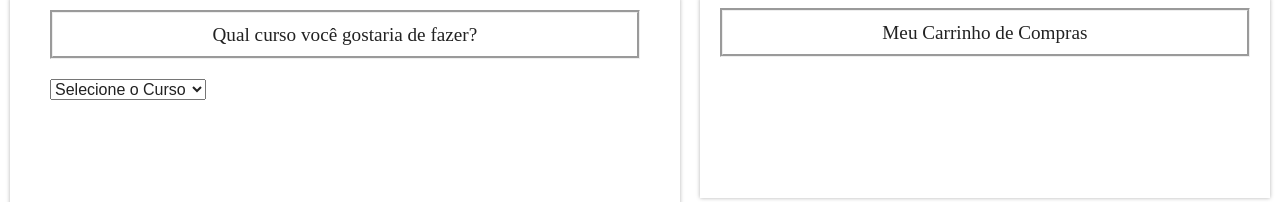
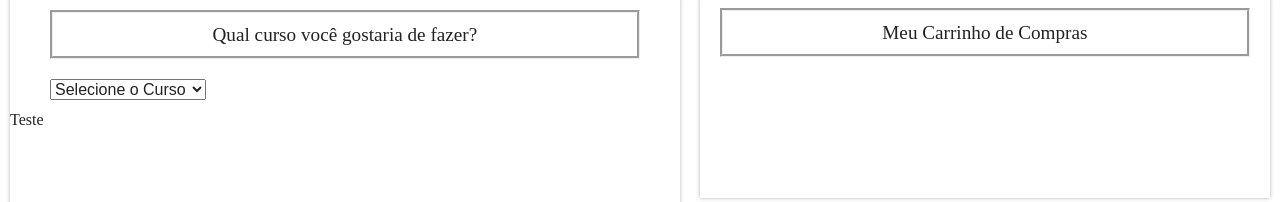
Before and after one commit to WalquiriaGodoy/react-web-page-lab, a React (Create React App) app: page / in a window 1280 px wide. Shown: the part 294-496 px from the top of the page. Built offline with nearby package versions, Linux system fonts and the light colour scheme; the HTML template or start-up script is replaced by a standard one.

Commit message:
feat(card): Add test card component

```diff
--- a/src/App.js
+++ b/src/App.js
@@ -3,6 +3,7 @@ import './assets/index.css';
 import './assets/App.css';
 import Cabecalho from './componentes/Cabecalho';
 import SelecaoDoCurso from './componentes/SelecaoDoCurso';
+import ListaDeCards from './componentes/ListaDeCards';
 import CarrinhoDeCompras from './componentes/CarrinhoDeCompras';
 import Pagamento from './componentes/Pagamento';
 import Rodape from './componentes/Rodape';
@@ -21,6 +22,7 @@ class App extends Component {
 
           <div className='caixa-cursos'>
             <SelecaoDoCurso/>
+            <ListaDeCards/>
           </div>
 
           <section className='compras'>
--- /dev/null
+++ b/src/componentes/CardCurso/cardCurso.jsx
@@ -0,0 +1,12 @@
+import React, { Component } from "react";
+import "./cardCurso.css";
+
+class CardCurso extends Component{
+    render(){
+        return(
+            <h1>Teste</h1>
+        )
+    }
+}
+
+export default CardCurso;
--- /dev/null
+++ b/src/componentes/CardCurso/index.js
@@ -0,0 +1,2 @@
+import CardCurso from "./cardCurso.jsx";
+export default CardCurso;
--- /dev/null
+++ b/src/componentes/ListaDeCards/listaDeCards.jsx
@@ -0,0 +1,21 @@
+import React, { Component } from "react";
+import CardCurso from "../CardCurso/cardCurso.jsx";
+import "./listaDeCards.css";
+
+class ListaDeCards extends Component{
+    constructor(){
+        super();
+    }
+
+    render(){
+        return(
+            <ul className="lista-cards">
+                <li className="lista-cards_item">
+                    <CardCurso/>
+                </li>
+            </ul>
+        );
+    }
+}
+
+export default ListaDeCards;
```
Also changed, not shown: src/componentes/CardCurso/cardCurso.css (added), src/componentes/ListaDeCards/listaDeCards.css (added).
